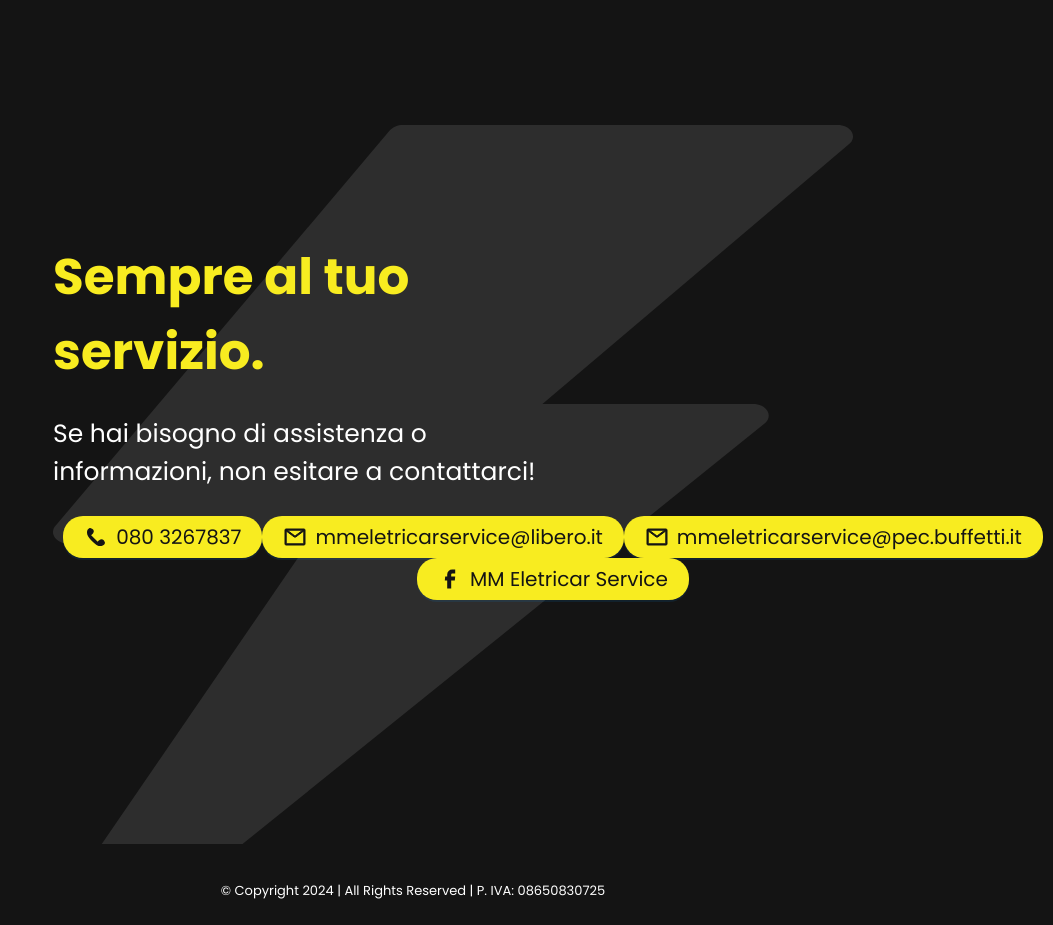
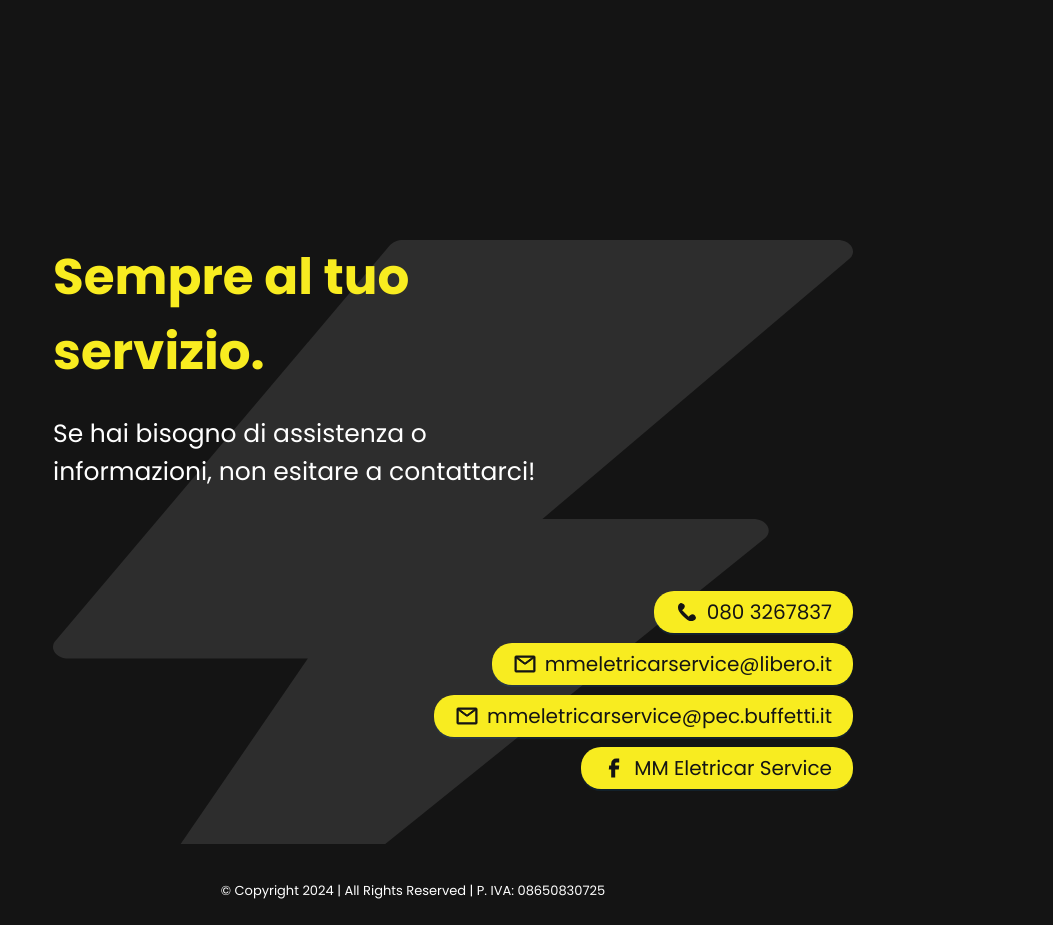
Before and after one commit to michelepatella/mmeletricarservice.it, a React (Create React App) app: page / in a window 1280 px wide. Shown: the part 5380-6305 px from the top of the page, without its empty margins (227-1280 px from the left). Built offline with nearby package versions, Linux system fonts and the light colour scheme.

Commit message:
updates on contatti section (to solve: the footer is not at the bottom of the section)

```diff
--- a/src/css/contatti/ContattiContent.css
+++ b/src/css/contatti/ContattiContent.css
@@ -3,7 +3,6 @@
     text-align: center;
     position: relative;
     top: 0;
-    overflow: hidden;
     background-color: var(--background_color);
     background-image: url('../../../public/icons/background.svg');
     background-repeat: no-repeat;
@@ -32,6 +31,15 @@
 .contatti-description.in-view {
     opacity: 1;
     transform: rotateX(0deg) translateY(0);
+}
+
+.contact-buttons-container {
+    display: flex;
+    flex-direction: column;
+    gap: 10px;
+    align-items: flex-end;
+    margin-right: 200px;
+    margin-top: 100px;
 }
 
 /* ------ Contatti section ------ */
--- a/src/css/contatti/ContattiFooter.css
+++ b/src/css/contatti/ContattiFooter.css
@@ -4,6 +4,7 @@
     z-index: 99;
     align-self: center;
     width: 100%;
+    bottom: 0px;
 }
 
 /* ------ Big screen -------*/
```
Also changed, not shown: src/css/contatti/Contatti.css (line endings or trailing spaces).
